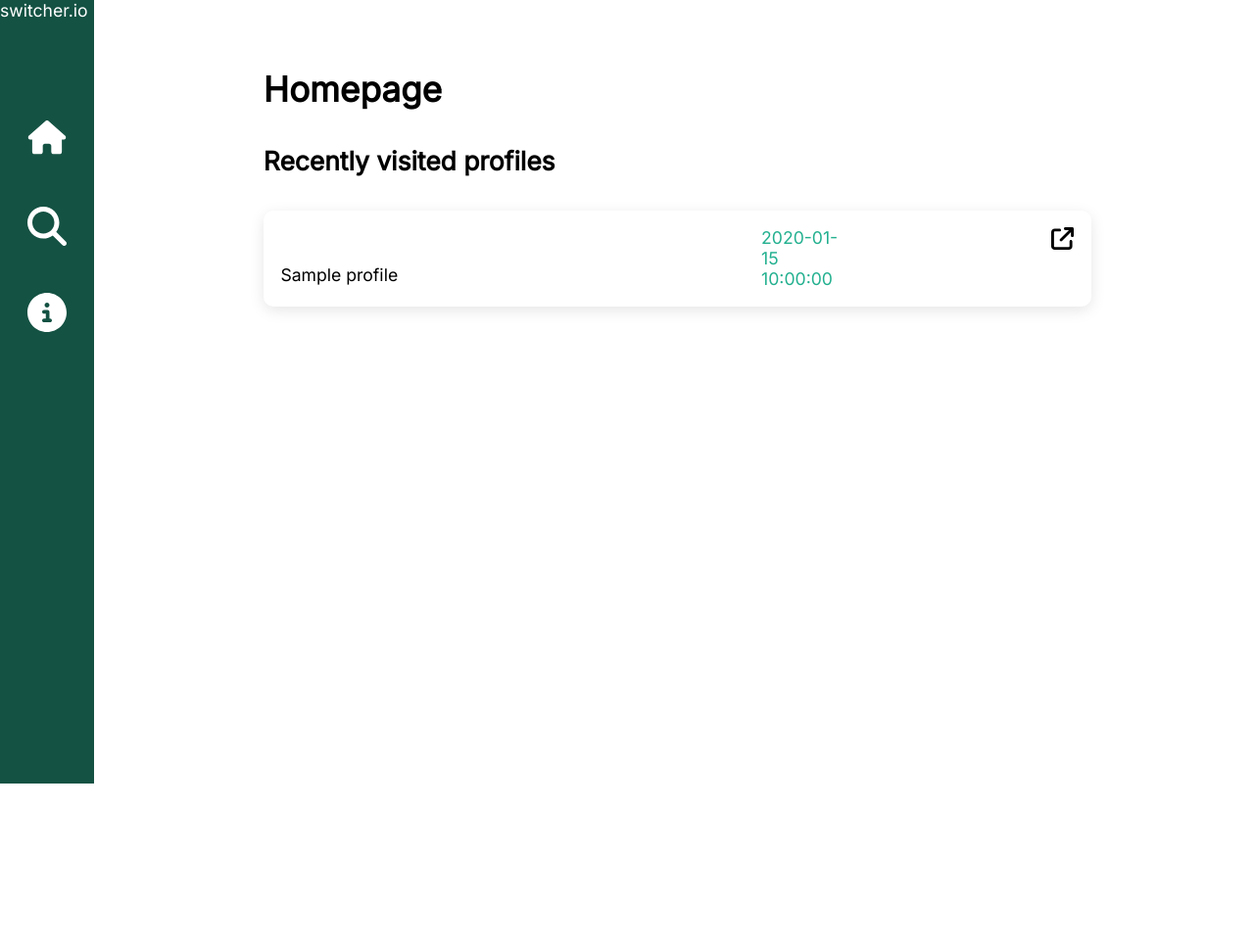
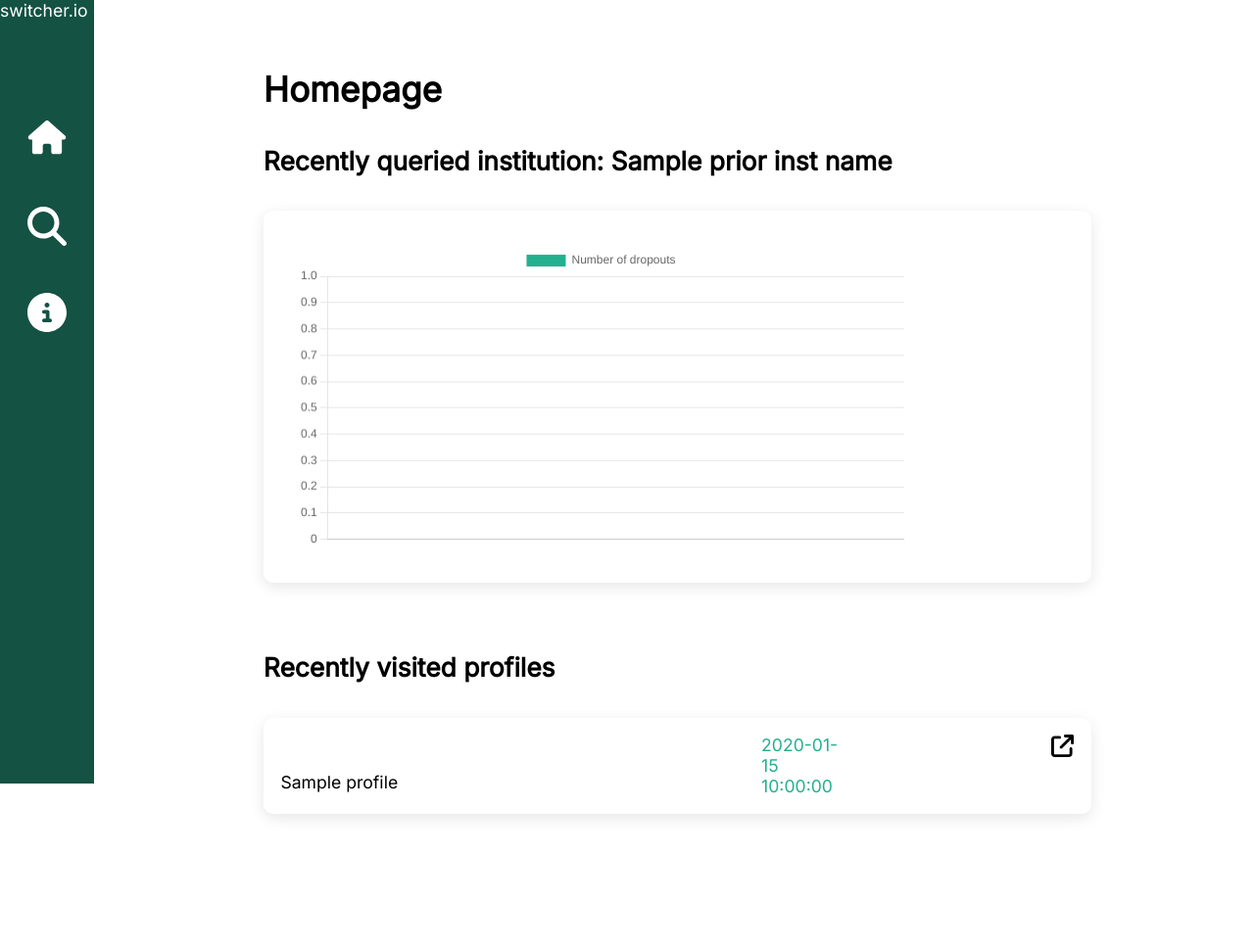
Before and after one commit to nilsbayer/switcher.io, a Flask app: template templates/index.html in a window 1280 px wide. Shown: the whole page at 98% size. Before the commit the page ends 800 px from the top, so only its background shows below. Run offline with Flask 2, Linux system fonts and the light colour scheme; the template is opened without the code that fills it: most values are stand-ins (such as "Sample title", 1, 10 or a date in 2020); some libraries are stand-ins or nearby versions.

Commit message:
feat: last institution displayed on homepage

```diff
--- a/app.py
+++ b/app.py
@@ -33,11 +33,15 @@ papers_col = mydb["papers_ai"]
 @app.route("/")
 def home():
     prior_researcher_list = request.cookies.get("prior_researchers")
+    prior_inst_years = request.cookies.get("last_inst_years")
+    prior_inst_numbers = request.cookies.get("last_inst_numbers")
+    prior_inst_name = request.cookies.get("last_inst_name")
+
     if prior_researcher_list == None:
         return render_template("index.html")
     else:
         prior_researcher_list = json.loads(prior_researcher_list)
-        return render_template("index.html", prior_researcher_list=list(reversed(prior_researcher_list)))
+        return render_template("index.html", prior_inst_name=prior_inst_name, prior_researcher_list=list(reversed(prior_researcher_list)), prior_inst_years=json.loads(prior_inst_years), prior_inst_numbers=json.loads(prior_inst_numbers),)
 
 def get_request(url):
     r = requests.get(url)
@@ -64,6 +68,7 @@ async def get_coauthor_names_and_link(coauthor):
 def search():
     form = SearchForm()
     if form.validate_on_submit():
+        start_time = perf_counter()
         chosen_inst = form.institution.data
 
         this_inst_entries = papers_col.find({
@@ -141,7 +146,14 @@ def search():
         author_predictions = asyncio.run(main(inst_author_names))
         authors_zip = list(zip(inst_author_names, author_predictions))
 
-        return render_template("search.html", len_dropouts=len_dropouts, search_results=authors_zip, form=form, dropout_numbers=dropouts_numbers, dropout_years=json.dumps(dropouts_years))
+        res = make_response(render_template("search.html", len_dropouts=len_dropouts, search_results=authors_zip, form=form, dropout_numbers=dropouts_numbers, dropout_years=json.dumps(dropouts_years)))
+        if len(dropouts_years) > 0:
+            res.set_cookie("last_inst_years", json.dumps(dropouts_years))
+            res.set_cookie("last_inst_numbers", json.dumps(dropouts_numbers))
+            res.set_cookie("last_inst_name", chosen_inst)
+
+        print(f"Loading time: {perf_counter() - start_time}")
+        return res
 
     else:
         print(form.errors)
--- a/templates/index.html
+++ b/templates/index.html
@@ -8,6 +8,41 @@
 {% block content %}
     <main>
         <h1>Homepage</h1>
+        {% if prior_inst_years %}
+            <div class="box">
+                <h3>Recently queried institution: {{ prior_inst_name }}</h3>
+                <div class="shadow-box" style="padding: 2rem;">
+                    <div class="citations">
+                        <canvas id="myChart"></canvas>
+                    </div>
+                </div>
+            </div>
+            <script>
+                const ctx = document.getElementById('myChart');
+
+                new Chart(ctx, {
+                    data: {
+                        datasets: [
+                            {
+                                type: 'bar',
+                                label: 'Number of dropouts',
+                                data: {{ prior_inst_numbers }},
+                                borderColor: '#23B08F',
+                                backgroundColor: '#23B08F'
+                            }
+                        ],
+                        labels: {{prior_inst_years}}
+                    },
+                    options: {
+                        scales: {
+                            y: {
+                                beginAtZero: true
+                            }
+                        }
+                    }
+                });
+            </script>
+        {% endif %}
         {% if prior_researcher_list %}
             <div class="box">
                 <h3>Recently visited profiles</h3>
```
